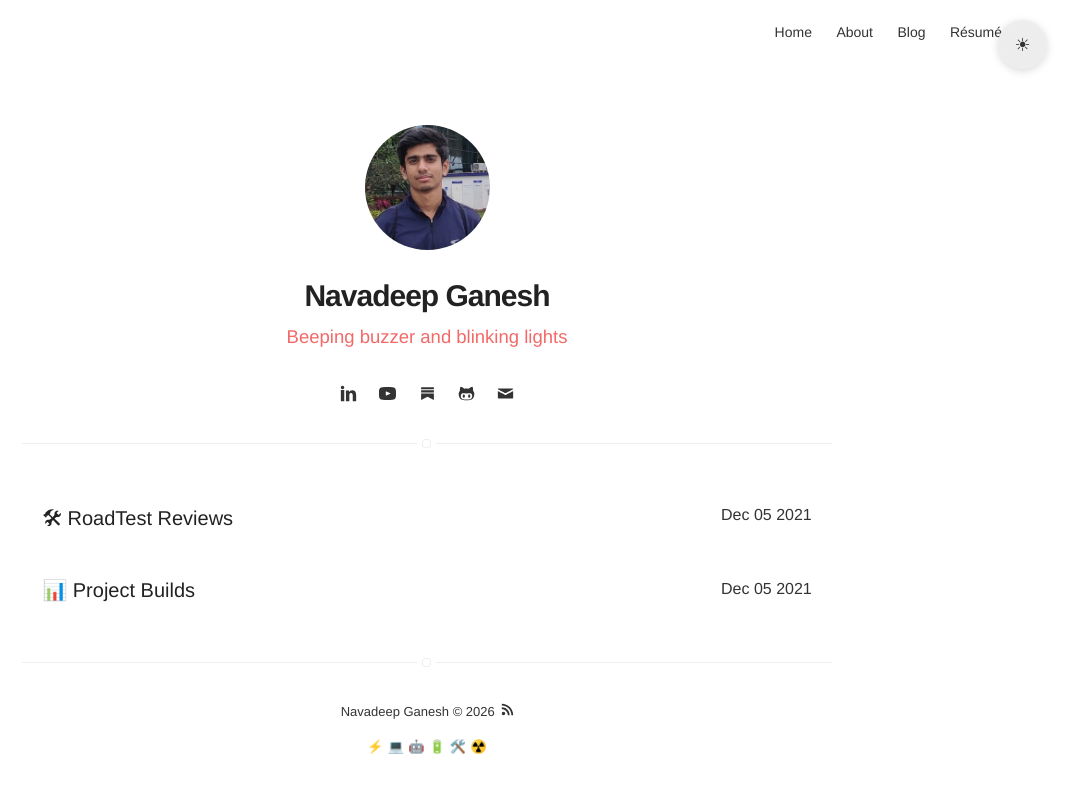
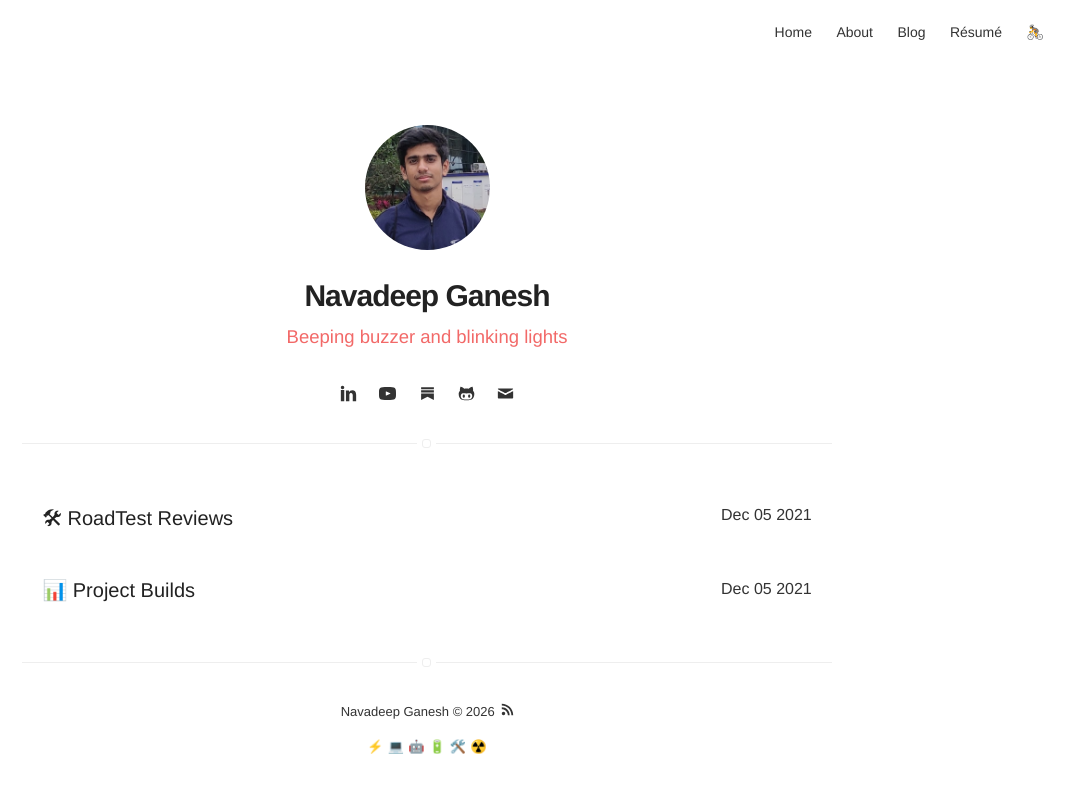
Before and after one commit to ngu25/ngu25.github.io, a Jekyll site: the page built from projects.html, in a window 1280 px wide. Shown: the top 793 px of the page, without its empty margins (213-1280 px from the left). Built offline with Jekyll 4.4.1, drawn with Linux system fonts in a browser that asks for light colours.

Commit message:
dark mode fix

```diff
--- a/_layouts/default.html
+++ b/_layouts/default.html
@@ -49,9 +49,7 @@
           }
         }
 
-        let theme = localStorage.getItem('theme');
-
-        theme = theme || (window.matchMedia ? window.matchMedia('(prefers-color-scheme: dark)').matches ? 'dark' : 'light' : 'light');
+        let theme = localStorage.getItem('theme') || 'light';
 
         setTheme(theme);
 
@@ -66,9 +64,11 @@
         }
       </script>
 
+    {% if page.title == "Home" %}
     <div class="theme-toggle-container">
         <a class="theme-toggle-button" id="theme-toggle" href="javascript:void(0);" onclick="modeSwitcher();">☀</a>
     </div>
+    {% endif %}
 
     <div class="wrapper-{% if site.width == "normal" %}normal{% elsif site.width == "large" %}large{% endif %}">
         {% if page.tag %}
```
